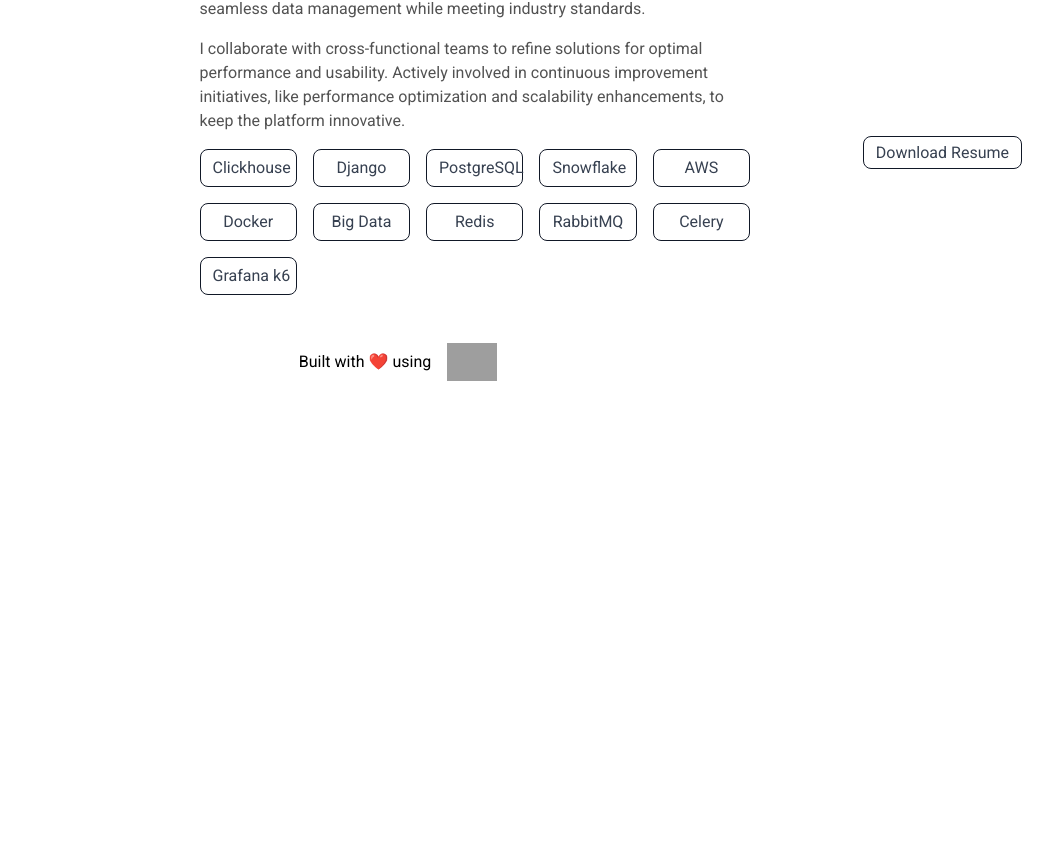
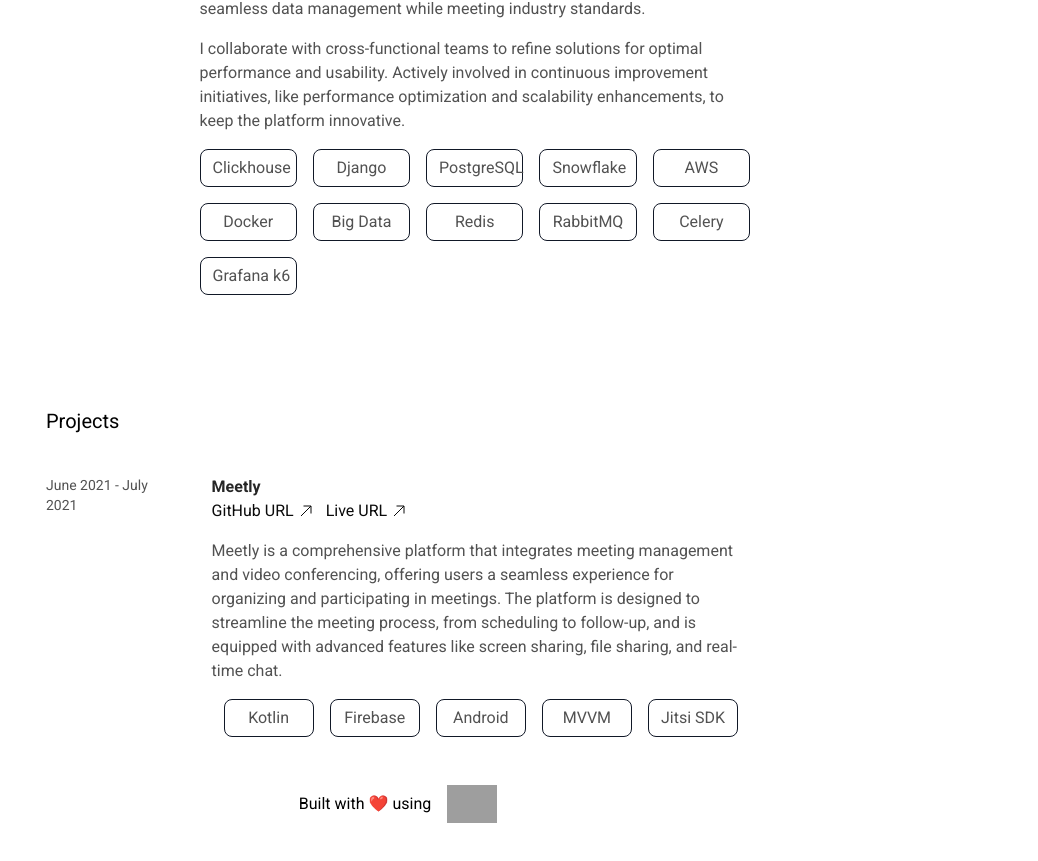
Before and after one commit to vigneshshettyin/DevResume, a Next.js app: page /resume in a window 1280 px wide. Shown: the part 619-1480 px from the top of the page, without its empty margins (242-1280 px from the left). Before the commit the page ends 1096 px from the top, so only its background shows below. Built offline with nearby package versions, Linux system fonts and the light colour scheme; grey boxes are pictures that could not be loaded.

Commit message:
Project section
Add new section for Project, removed Download resume fixed bottom button

```diff
--- a/src/app/layout.tsx
+++ b/src/app/layout.tsx
@@ -1,4 +1,5 @@
 import type { Metadata } from "next";
+import Head from "next/head";
 import { Roboto } from "next/font/google";
 import { SpeedInsights } from "@vercel/speed-insights/next";
 import { Analytics } from "@vercel/analytics/react";
--- a/src/app/resume/components/chips.tsx
+++ b/src/app/resume/components/chips.tsx
@@ -6,7 +6,7 @@ const ChipCard: React.FC<ChipProps> = ({ skills }) => {
       key={index}
       className="grid select-none items-center whitespace-nowrap rounded-lg border border-gray-900 py-1.5 px-3 text-gray-700 text-center"
     >
-      {skill}
+      <p className="text-neutral-600"> {skill}</p>
     </div>
   ));
 };
--- a/src/app/resume/components/header.tsx
+++ b/src/app/resume/components/header.tsx
@@ -40,6 +40,16 @@ const Header: React.FC<ProfileProps> = ({ ProfileData }) => {
               {ProfileData.personal_email} <UpArrow />
             </div>
           </a>
+          <a
+            href={`${ProfileData.resume_url}`}
+            target="_blank"
+            rel="noopener noreferrer"
+            className="text-neutral-950 hover:text-neutral-900 hover:underline transition-all ease-in-out w-fit ml-3"
+          >
+            <div className="flex flex-row gap-1 items-center">
+              resume <UpArrow />
+            </div>
+          </a>
         </div>
       </div>
     </div>
--- a/src/app/resume/components/project.tsx
+++ b/src/app/resume/components/project.tsx
@@ -1,58 +1,53 @@
 import UpArrow from "./arrow";
 import Skills from "./skills";
+import { ProjectProps } from "@interfaces";
 
-const skills = [
-  "Clickhouse",
-  "Django",
-  "PostgreSQL",
-  "Snowflake",
-  "AWS",
-  "Docker",
-  "Big Data",
-  "k6",
-];
-
-const Project = () => {
+const ProjectSection: React.FC<ProjectProps> = ({ ProjectData }) => {
   return (
     <div className="flex flex-col py-12 max-w-3xl w-full items-start min-w-xl">
       <h3 className="text-xl py-4 text-black">Projects</h3>
-      <div className="flex flex-row gap-14 mt-6">
-        <div className="flex flex-col text-neutral-600 text-sm w-fit">
-          July 2022 - Present
+      {ProjectData.map((project, index) => (
+        <div key={index} className="flex flex-row gap-14 mt-6">
+          <div className="flex flex-col text-neutral-600 text-sm">
+            {project.date}
           </div>
           <div className="flex flex-col">
-          <h4 className="text-neutral-800 font-semibold">
-            Meetly - Open Source
-          </h4>
+            <h4 className="text-neutral-800 font-semibold">{project.name}</h4>
+            <div className="flex flex-row">
               <a
-            href="https://clarivate.com"
+                href={project.repo_url}
                 target="_blank"
                 rel="noopener noreferrer"
                 className="text-neutral-950 hover:text-neutral-900 hover:underline transition-all ease-in-out w-fit"
               >
                 <div className="flex flex-row gap-1 items-center">
-              Clarivate
+                  GitHub URL
                   <UpArrow />
                 </div>
               </a>
-          <p className="text-neutral-600 max-w-2xl">
-            I&apos;m a seasoned developer specializing in life sciences and
-            healthcare platforms. Notable achievements include integrating OLAP
-            engines for real-time analytics solutions. I design robust backend
-            systems, ensuring seamless data management while meeting industry
-            standards.
+              {project.live_url && (
+                <a
+                  href={project.live_url}
+                  target="_blank"
+                  rel="noopener noreferrer"
+                  className="text-neutral-950 hover:text-neutral-900 hover:underline transition-all ease-in-out w-fit pl-3"
+                >
+                  <div className="flex flex-row gap-1 items-center">
+                    Live URL
+                    <UpArrow />
+                  </div>
+                </a>
+              )}
+            </div>
+            <p className="text-neutral-600 max-w-2xl mt-4">
+              {project.description}
             </p>
-          <p className="text-neutral-600 max-w-2xl mt-4">
-            I collaborate with cross-functional teams to refine solutions for
-            optimal performance and usability. Actively involved in continuous
-            improvement initiatives, like performance optimization and
-            scalability enhancements, to keep the platform innovative.
-          </p>
+            <Skills skills={project.skills} />
           </div>
         </div>
-      <Skills skills={skills} />
+      ))}
     </div>
   );
 };
 
-export default Project;
+export default ProjectSection;
--- a/src/app/resume/components/work.tsx
+++ b/src/app/resume/components/work.tsx
@@ -7,15 +7,12 @@ const WorkSection: React.FC<WorkProps> = ({ WorkData }) => {
     <div className="flex flex-col py-12 max-w-3xl w-full items-start min-w-xl">
       <h3 className="text-xl py-4 text-black">Work Experience</h3>
       {WorkData.map((work, index) => (
-        <div>
         <div key={index} className="flex flex-row gap-14 mt-6">
           <div className="flex flex-col text-neutral-600 text-sm w-fit">
             {work.date}
           </div>
           <div className="flex flex-col">
-              <h4 className="text-neutral-800 font-semibold">
-                {work.position}
-              </h4>
+            <h4 className="text-neutral-800 font-semibold">{work.position}</h4>
             <a
               href={work.company_url}
               target="_blank"
@@ -36,7 +33,6 @@ const WorkSection: React.FC<WorkProps> = ({ WorkData }) => {
             <Skills skills={work.skills} />
           </div>
         </div>
-        </div>
       ))}
     </div>
   );
--- a/src/app/resume/page.tsx
+++ b/src/app/resume/page.tsx
@@ -1,12 +1,32 @@
 import Header from "@components/header";
 import AboutMe from "@components/about";
 import WorkSection from "@components/work";
-import DownloadResume from "@components/download";
-import { WorkDataProperties, ProfileDataProperties } from "@interfaces";
+// Removed in v0.0.1
+// import DownloadResume from "@components/download";
+import {
+  WorkDataProperties,
+  ProfileDataProperties,
+  ProjectDataProperties,
+} from "@interfaces";
 import Footer from "@components/footer";
 import Project from "@components/project";
 
-const workSectionData: WorkDataProperties[] = [
+const ProjectSectionData: ProjectDataProperties[] = [
+  {
+    name: "Meetly",
+    display_image: "https://cdn.vshetty.dev/DevResume/vshetty.png",
+    type: "Personal Project",
+    date: "June 2021 - July 2021",
+    description:
+      "Meetly is a comprehensive platform that integrates meeting management and video conferencing, offering users a seamless experience for organizing and participating in meetings. The platform is designed to streamline the meeting process, from scheduling to follow-up, and is equipped with advanced features like screen sharing, file sharing, and real-time chat.",
+    live_url:
+      "https://play.google.com/store/apps/details?id=com.vs.meetly&hl=en_IN&gl=US",
+    repo_url: "https://github.com/vigneshshettyin/Meetly",
+    skills: ["Kotlin", "Firebase", "Android", "MVVM", "Jitsi SDK"],
+  },
+];
+
+const WorkSectionData: WorkDataProperties[] = [
   {
     company: "Clarivate",
     company_url: "https://www.clarivate.com",
@@ -49,9 +69,9 @@ export default function Resume() {
       <div className="flex min-h-screen flex-col max-w-4xl items-center p-6 lg:p-24 mx-auto">
         <Header ProfileData={ProfileSectionData} />
         <AboutMe AboutMeText={ProfileSectionData.about} />
-        <WorkSection WorkData={workSectionData} />
-        <DownloadResume resume_url={ProfileSectionData.resume_url} />
-        {/* <Project /> */}
+        <WorkSection WorkData={WorkSectionData} />
+        <Project ProjectData={ProjectSectionData} />
+        {/* <DownloadResume resume_url={ProfileSectionData.resume_url} /> */}
         <Footer />
       </div>
     </>
```
Also changed, not shown: src/app/resume/interfaces/common.ts (+15 -0 lines). Lines whose indentation alone changed are shown as unchanged.
